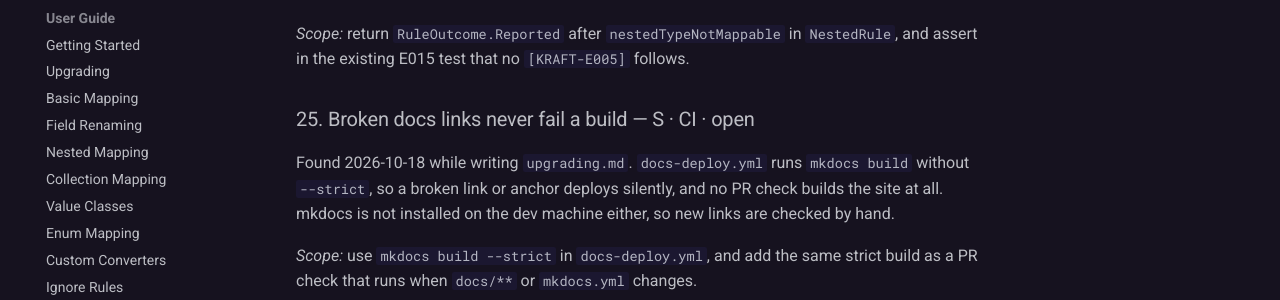
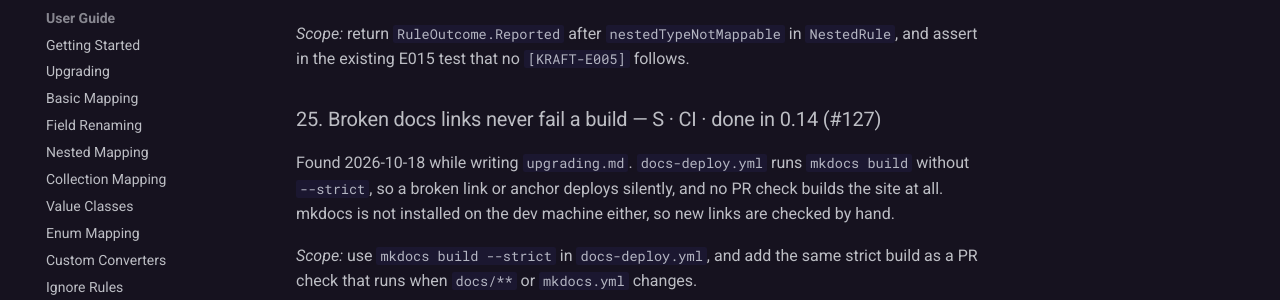
Before and after one commit to blu3berry-why/Kraft, an MkDocs documentation site: the page built from docs/ROADMAP.md, in a window 1280 px wide and 900 px high, scrolled down 9050 px. Shown: the part 153-453 px from the top of the window. Built offline with MkDocs 1.6.1 and Material for MkDocs 9.7.7, drawn with Linux system fonts in a browser that asks for light colours; comment, search, counter and statistics services are not loaded.

Commit message:
ci: fail on broken docs links and anchors (roadmap #25) (#127)
* ci: build docs with mkdocs --strict on deploy and on docs pull requests

docs-deploy.yml now builds with --strict, and a new docs-check.yml runs the
same strict build on PRs that change docs/** or mkdocs.yml. mkdocs.yml sets
validation.anchors: warn, since mkdocs 1.6 only logs broken anchors at INFO,
which --strict ignores. The current docs build clean.

Co-Authored-By: Claude Opus 5.5 <noreply@anthropic.com>
Claude-Session: https://claude.ai/code/session_01XbUd9FfvctmyK9gjR4R1tE

* docs: mark roadmap #25 done in 0.14 (#127)

Co-Authored-By: Claude Opus 5.5 <noreply@anthropic.com>
Claude-Session: https://claude.ai/code/session_01XbUd9FfvctmyK9gjR4R1tE

* ci: pin mkdocs<2 in the docs workflows

MkDocs 2.0 removes the plugin and theming systems Material for MkDocs relies
on, and Material itself warns about it at build time. Unpinned, a 2.0 release
would break both the deploy and the PR check.

Co-Authored-By: Claude Opus 5.5 <noreply@anthropic.com>
Claude-Session: https://claude.ai/code/session_01XbUd9FfvctmyK9gjR4R1tE

---------

Co-authored-by: Claude Opus 5.5 <noreply@anthropic.com>

```diff
--- a/docs/ROADMAP.md
+++ b/docs/ROADMAP.md
@@ -344,7 +344,7 @@ already use it.
 *Scope:* return `RuleOutcome.Reported` after `nestedTypeNotMappable` in `NestedRule`, and
 assert in the existing E015 test that no `[KRAFT-E005]` follows.
 
-### 25. Broken docs links never fail a build — S · CI · open
+### 25. Broken docs links never fail a build — S · CI · done in 0.14 (#127)
 
 Found 2026-10-18 while writing `upgrading.md`. `docs-deploy.yml` runs `mkdocs build` without
 `--strict`, so a broken link or anchor deploys silently, and no PR check builds the site at
--- a/mkdocs.yml
+++ b/mkdocs.yml
@@ -48,6 +48,11 @@ markdown_extensions:
   - toc:
       permalink: true
 
+# mkdocs only reports broken in-page anchors at INFO by default; warn makes
+# `mkdocs build --strict` fail on them, as it does on broken links.
+validation:
+  anchors: warn
+
 nav:
   - Home: index.md
   - Roadmap: ROADMAP.md
```
Also changed, not shown: 2 other files.
